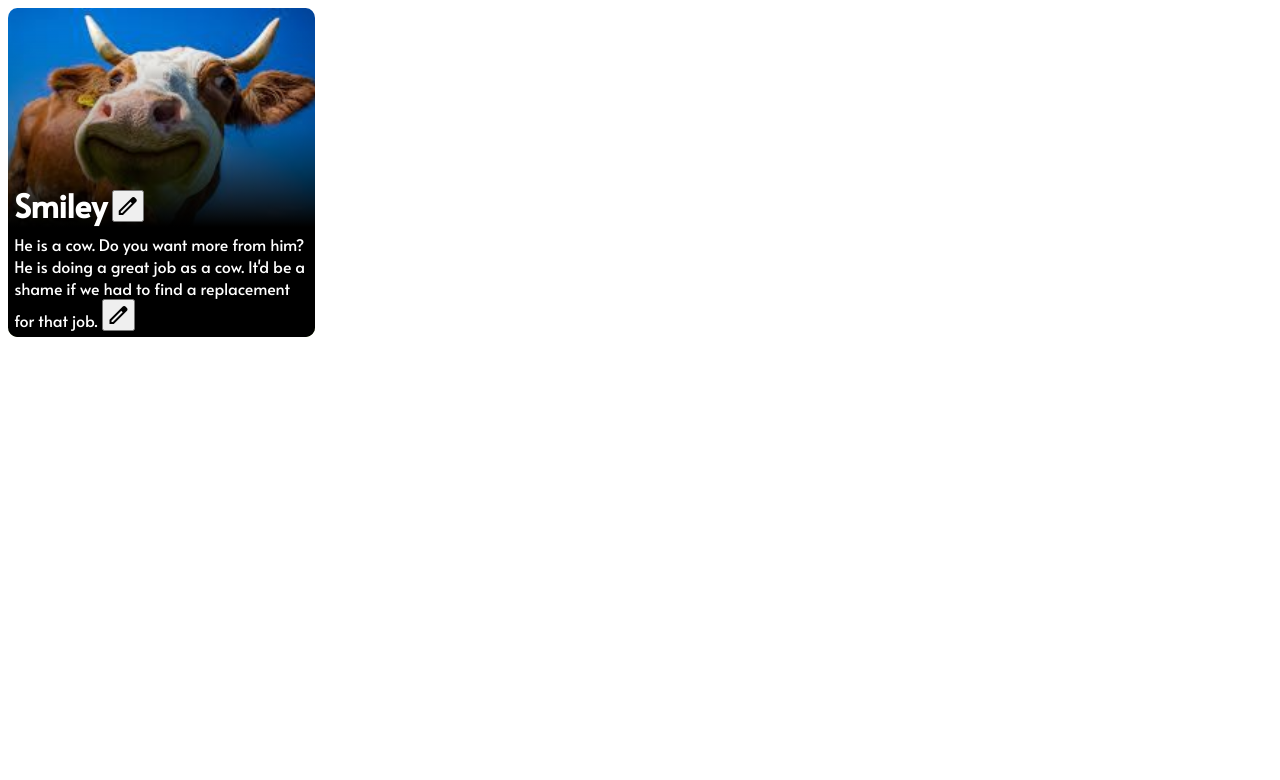
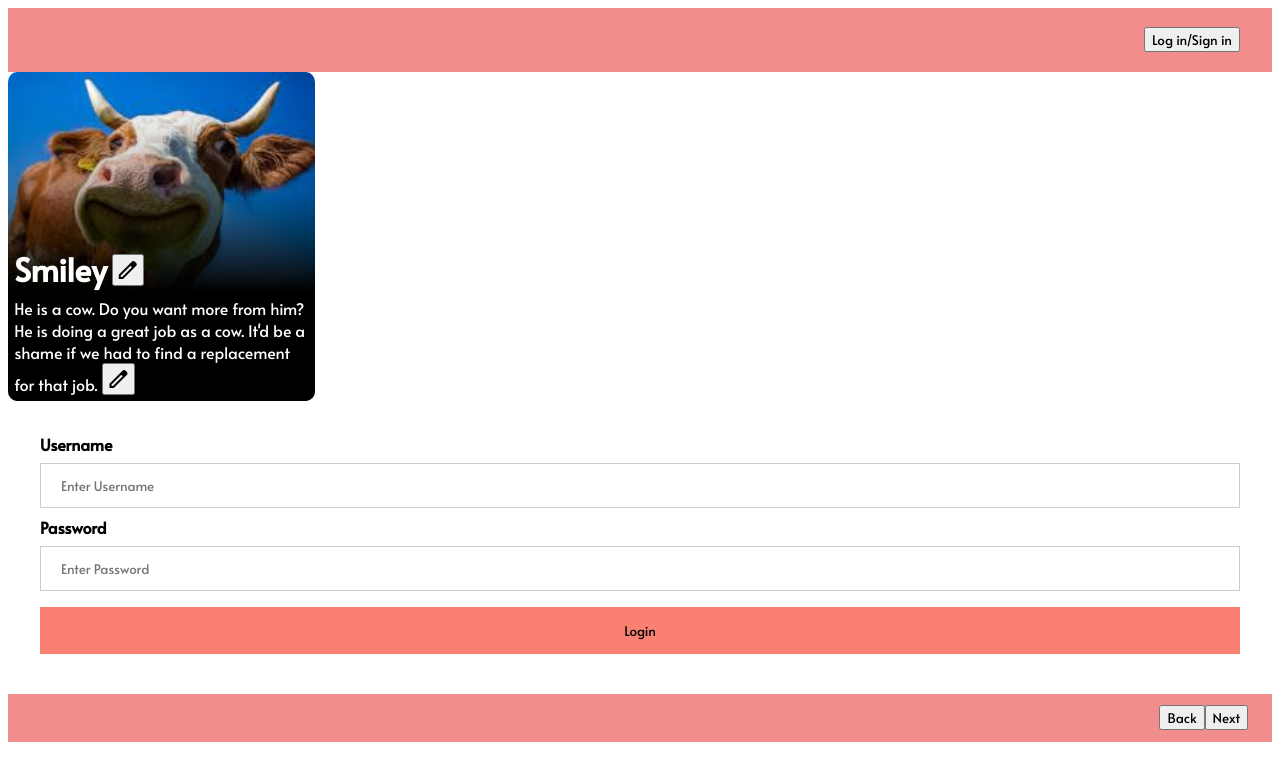
Before and after one commit to zelobsterburh/Group-Project, a React (Create React App) app in the folder my-react-app/: page / in a window 1280 px wide. Shown: the top 780 px of the page. Built offline with nearby package versions, Linux system fonts and the light colour scheme.

Commit message:
more components

```diff
--- a/my-react-app/src/App.js
+++ b/my-react-app/src/App.js
@@ -1,4 +1,7 @@
 import Card from './elements/Card';
+import Menu from './elements/Menu';
+import SignIn from './elements/SignIn';
+import Footer from './elements/Footer';
 const ITEMS = [
   {
     img: "smiley.jfif",
@@ -9,11 +12,14 @@ const ITEMS = [
 function App() {
   return (
     <div className="App">
+      <Menu/>
       <div className="List">
         {ITEMS.map((item) => (
           <Card img={item.img} name={item.name} description={item.description} />
         ))}
       </div>
+          <SignIn/>
+          <Footer/>
     </div>
   );
 }
--- /dev/null
+++ b/my-react-app/src/elements/Footer.css
@@ -0,0 +1,12 @@
+.Footer {
+    background-color: rgb(242, 141, 141);
+    padding: 1.5em;
+}
+.back {
+    margin-top: -1em;
+    float: right;
+}
+.next {
+    margin-top: -1em;
+    float: right;
+}
--- /dev/null
+++ b/my-react-app/src/elements/Footer.js
@@ -0,0 +1,14 @@
+import'./Footer.css';
+function Footer() {
+    return (
+        <div className = 'Footer'>
+            <button className = 'next'>
+                Next
+            </button>
+            <button className = 'back'>
+                Back
+            </button>
+        </div>
+    )
+}
+export default Footer;
--- /dev/null
+++ b/my-react-app/src/elements/Menu.css
@@ -0,0 +1,8 @@
+.Menu {
+    background-color: rgb(242, 141, 141);
+    padding: 2em;
+}
+.Login {
+    margin-top: -1em;
+    float: right;
+}
--- /dev/null
+++ b/my-react-app/src/elements/Menu.js
@@ -0,0 +1,11 @@
+import './Menu.css';
+function Menu() {
+    return(
+        <div className="Menu">
+            <button className = "Login">
+                Log in/Sign in
+            </button>
+        </div>
+    )
+}
+export default Menu;
--- /dev/null
+++ b/my-react-app/src/elements/SignIn.css
@@ -0,0 +1,22 @@
+button:hover {
+    opacity: 0.8;
+  }
+input[type=text], input[type=password] {
+    width: 100%;
+    padding: 12px 20px;
+    margin: 8px 0;
+    display: inline-block;
+    border: 1px solid #ccc;
+    box-sizing: border-box;
+}
+.button {
+    background-color: salmon;
+    padding: 14px 20px;
+    margin: 8px 0;
+    border: none;
+    cursor: pointer;
+    width: 100%;
+  }
+  .loginform {
+    padding: 2em;
+  }
--- /dev/null
+++ b/my-react-app/src/elements/SignIn.js
@@ -0,0 +1,15 @@
+import './SignIn.css';
+function SignIn() {
+    return(
+        <div className = 'loginform'>
+            <label for="uname"><b>Username</b></label>
+    <input type="text" placeholder="Enter Username" name="uname" required/>
+
+    <label for="psw"><b>Password</b></label>
+    <input type="password" placeholder="Enter Password" name="psw" required/>
+
+    <button className = 'button' type="submit">Login</button>
+        </div>
+    )
+}
+export default SignIn;
```
Also changed, not shown: 1 other file (tests, documents, lock files or other folders).
